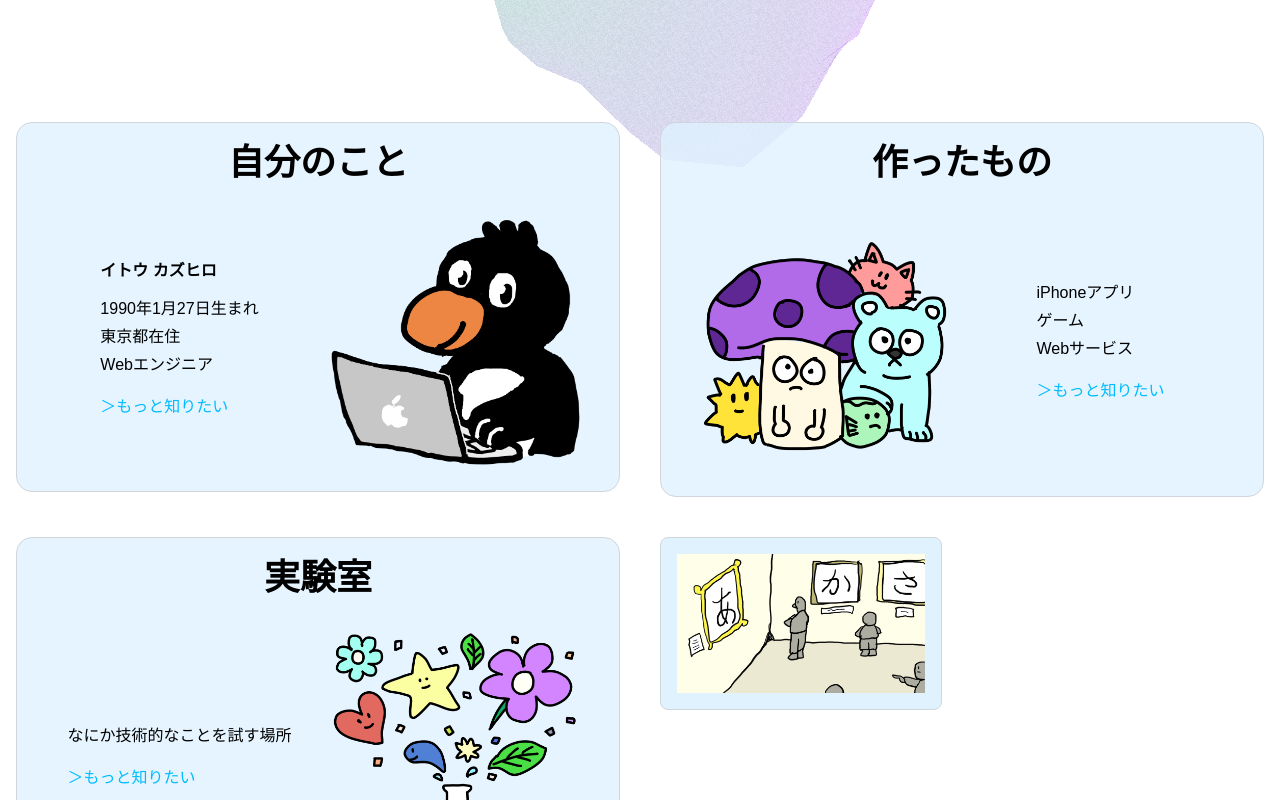
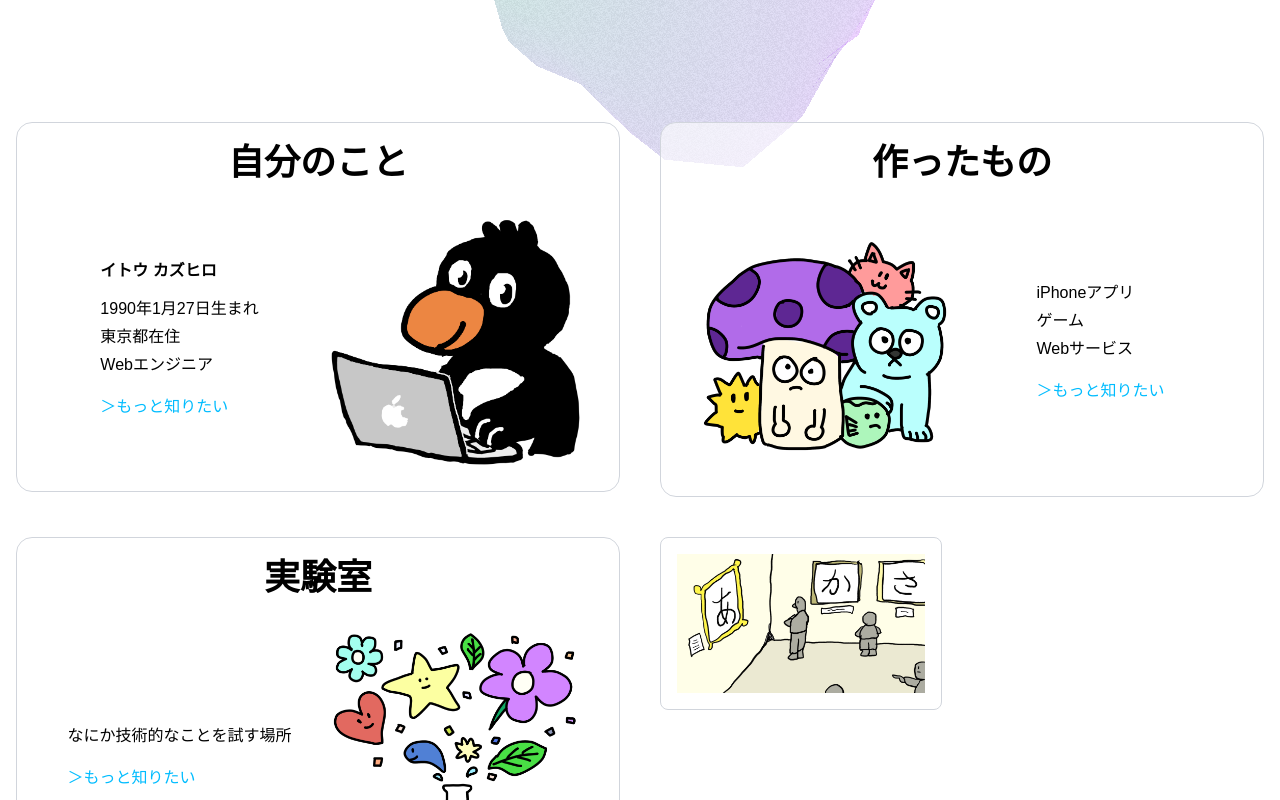
Before and after one commit to KazuhiroIto0127/omomuro.dev, a Next.js app: page / in a window 1280 px wide. Shown: the part 620-1420 px from the top of the page. Built offline with nearby package versions, Linux system fonts and the light colour scheme; no server answers; a web font is replaced by a local one; what tailwindcss-radix would draw is missing.

Commit message:
change color of linkcard at index page

```diff
--- a/components/home/ImageButton.tsx
+++ b/components/home/ImageButton.tsx
@@ -20,7 +20,7 @@ const ImageButton: React.FC<ImageButtonProps> = ({
     <motion.div initial={{ opacity: 0 }} whileInView={{ opacity: 1, transition: { delay: 0.3 } }} viewport={{ once: true }}>
       <Link
         href={href}
-        className="group block overflow-hidden rounded-lg border border-gray-300 bg-sky-100 p-4 dark:border-gray-500 dark:bg-gray-600"
+        className="group block overflow-hidden rounded-lg border border-gray-300 bg-white/50 p-4 dark:border-gray-500 dark:bg-gray-600 hover:bg-sky-200/50"
       >
         <div className="flex items-center justify-center">
           <Image priority src={imageSrc} alt={imageAlt} className={imageClassName} height={300} width={300} />
--- a/components/home/LinkCard.tsx
+++ b/components/home/LinkCard.tsx
@@ -39,7 +39,7 @@ const LinkCard: React.FC<LinkCardProps> = ({
     <motion.div initial={{ opacity: 0 }} whileInView={{ opacity: 1, transition: { delay: 0.3 } }} viewport={{ once: true }}>
       <Link
         href={href}
-        className="group grid grid-cols-2 place-items-center gap-4 overflow-hidden rounded-2xl border border-gray-300 bg-sky-100/80 py-5 px-8 dark:border-gray-500 dark:bg-gray-600/80"
+        className="group grid grid-cols-2 place-items-center gap-4 overflow-hidden rounded-2xl border border-gray-300 bg-white/60 py-5 px-8 dark:border-gray-500 dark:bg-gray-600/80 hover:bg-sky-200/50"
       >
         <div className="col-span-2 mb-4">
           <h2 className="text-center text-3xl font-bold md:text-4xl">{title}</h2>
```
